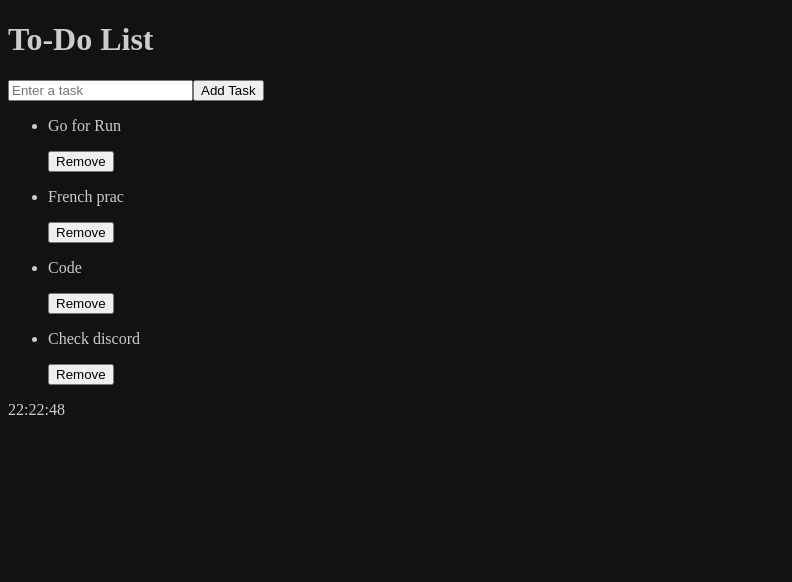
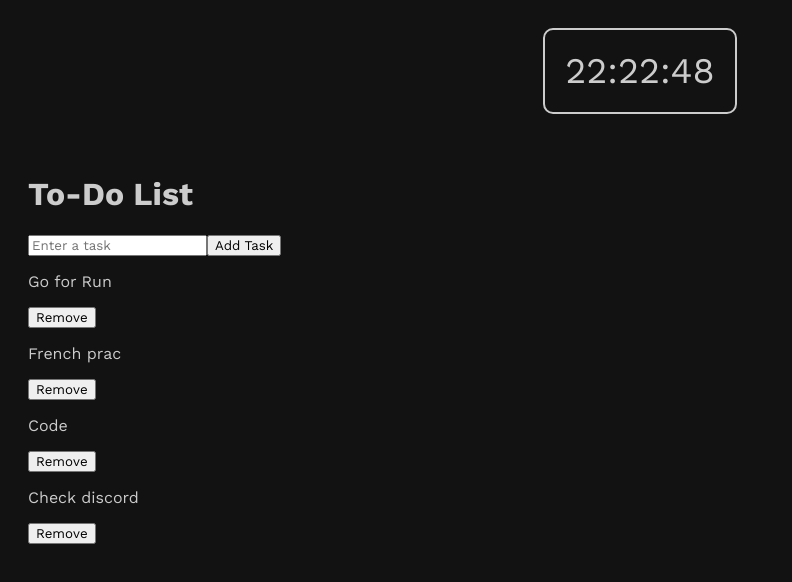
Before and after one commit to einnad/todo-list, a React (Vite) app: page / in a window 1280 px wide. Shown: the top 582 px of the page, without its empty margins (0-792 px from the left). Built offline with nearby package versions, Linux system fonts and the light colour scheme.

Commit message:
Style components

```diff
--- a/index.html
+++ b/index.html
@@ -4,6 +4,12 @@
     <meta charset="UTF-8" />
     <link rel="icon" type="image/svg+xml" href="/vite.svg" />
     <meta name="viewport" content="width=device-width, initial-scale=1.0" />
+    <link rel="preconnect" href="https://fonts.googleapis.com" />
+    <link rel="preconnect" href="https://fonts.gstatic.com" crossorigin />
+    <link
+      href="https://fonts.googleapis.com/css2?family=Work+Sans:ital,wght@0,100..900;1,100..900&display=swap"
+      rel="stylesheet"
+    />
     <title>Dashboard</title>
   </head>
   <body>
--- a/src/App.jsx
+++ b/src/App.jsx
@@ -5,8 +5,8 @@
 function App() {
   return (
     <>
+      <Clock />
       <ToDoList />
-      <Clock />
     </>
   );
 }
--- a/src/Clock/Clock.css
+++ b/src/Clock/Clock.css
@@ -0,0 +1,13 @@
+.clock-container {
+  display: flex;
+  justify-content: center;
+  align-items: center;
+}
+
+.clock {
+  border: 2px solid #cccccc;
+  padding: 20px;
+  border-radius: 10px;
+  margin: 20px;
+  font-size: 36px;
+}
--- a/src/Clock/Clock.jsx
+++ b/src/Clock/Clock.jsx
@@ -1,4 +1,5 @@
 import React, { useState } from "react";
+import "./Clock.css";
 
 function Clock() {
   let now = new Date().toLocaleTimeString();
@@ -18,8 +19,8 @@
   setInterval(updateClock);
 
   return (
-    <div>
-      <div>{time}</div>
+    <div className="clock-container">
+      <div className="clock">{time}</div>
     </div>
   );
 }
--- a/src/ToDoList/ToDoList.css
+++ b/src/ToDoList/ToDoList.css
@@ -0,0 +1,12 @@
+.todo-list-container {
+  width: 50%;
+}
+
+.todo-list {
+  padding: 20px;
+}
+
+.todo-list ul {
+  list-style: none;
+  padding: 0;
+}
--- a/src/ToDoList/ToDoList.jsx
+++ b/src/ToDoList/ToDoList.jsx
@@ -1,4 +1,5 @@
 import React, { useState } from "react";
+import "./ToDoList.css";
 
 function ToDoList() {
   const [tasks, setTasks] = useState([
@@ -26,7 +27,8 @@
   }
 
   return (
-    <div className="to-do-list">
+    <div className="todo-list-container">
+      <div className="todo-list">
         <h1>To-Do List</h1>
 
         <div>
@@ -52,6 +54,7 @@
           ))}
         </ul>
       </div>
+    </div>
   );
 }
 
--- a/src/index.css
+++ b/src/index.css
@@ -1,3 +1,7 @@
+* {
+  font-family: "Work Sans", sans-serif;
+}
+
 body {
   background-color: #121212;
   color: #cccccc;
```
Lines whose indentation alone changed are shown as unchanged.
